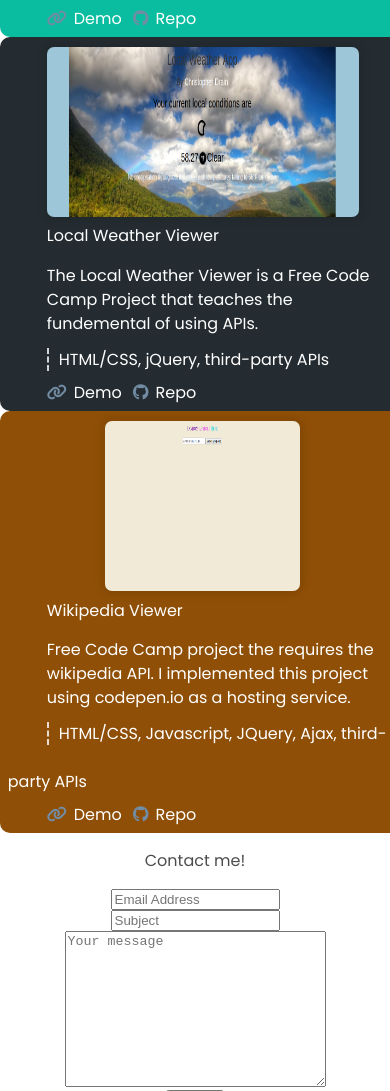
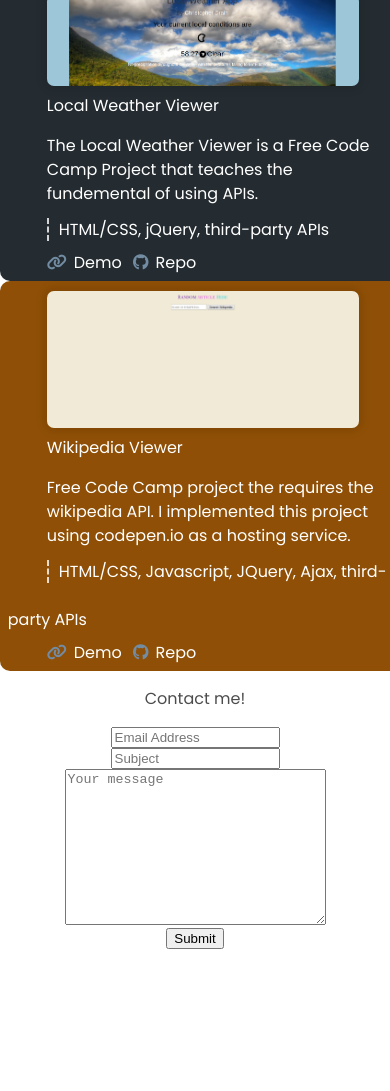
Before and after one commit to Chrislearns/CSS-Portfolio, a plain HTML site: page index.html in a window 390 px wide. Shown: the part 1843-2934 px from the top of the page. After the commit the page ends 2792 px from the top, so only its background shows below. Drawn offline with Linux system fonts and the light colour scheme.

Commit message:
Responsiveness Mods

```diff
--- a/main.css
+++ b/main.css
@@ -223,7 +223,7 @@ margin: 4% 3%;
 	height: 150px;
 }*/
 /*media querie*/
-@media (max-width:770px) {
+@media (max-width:900px) {
 
   .projects-div{
     width: 100%;
@@ -238,13 +238,19 @@ margin: 4% 3%;
     margin: 0 auto;
   }
 .section-uniformity {
-	  width: 100%;
+	width: 100%;
+height: inherit;
 	  float: none;
-	  height: auto;
+
 	}
 
 .uniform-image{
-	width: 50%;
+	width: 80%;
+display: block;
+height: 300px;
+border-radius: 7px;
+box-shadow: 0px 0px 10px 3px rgba(0, 0, 0, 0.1);
+margin: 0 auto;
 }
 }
 @media (max-width:620px){
@@ -257,21 +263,16 @@ margin: 4% 3%;
 		display: block !important;
 		text-align: center !important;
 	}
-  .about-intro-section {
+ .about-intro-section {
     text-align: left;
     width: 90%;
     line-height: 1.5em;
     font-size: 1.3em;
     margin: 0 auto;
 	}
-		.grievance-project-image{
+		.uniform-image{
 			width: 80%;
-		}
-		.random-quote-project-image{
-			width: 80%;
-		}
-		.local-weather-image{
-			width: 80%;
+			height: auto;
 		}
 
 }
```
